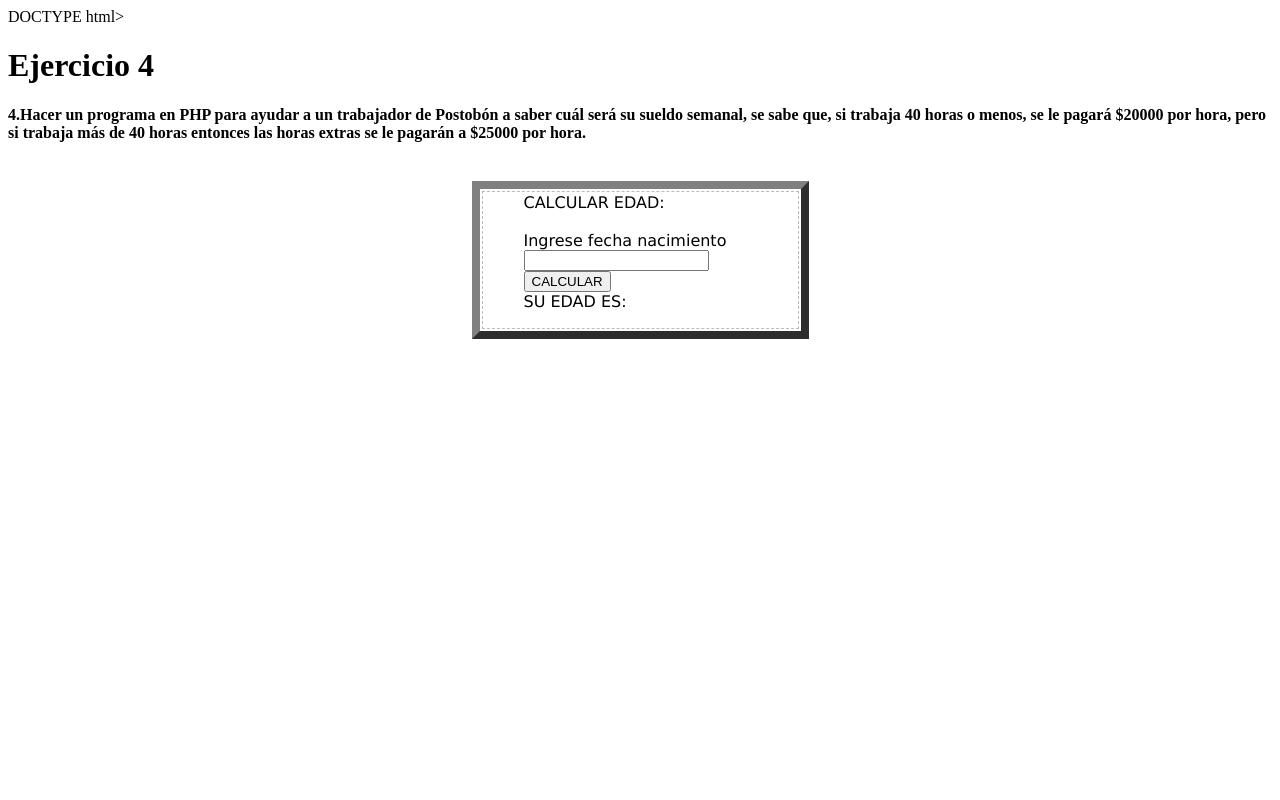
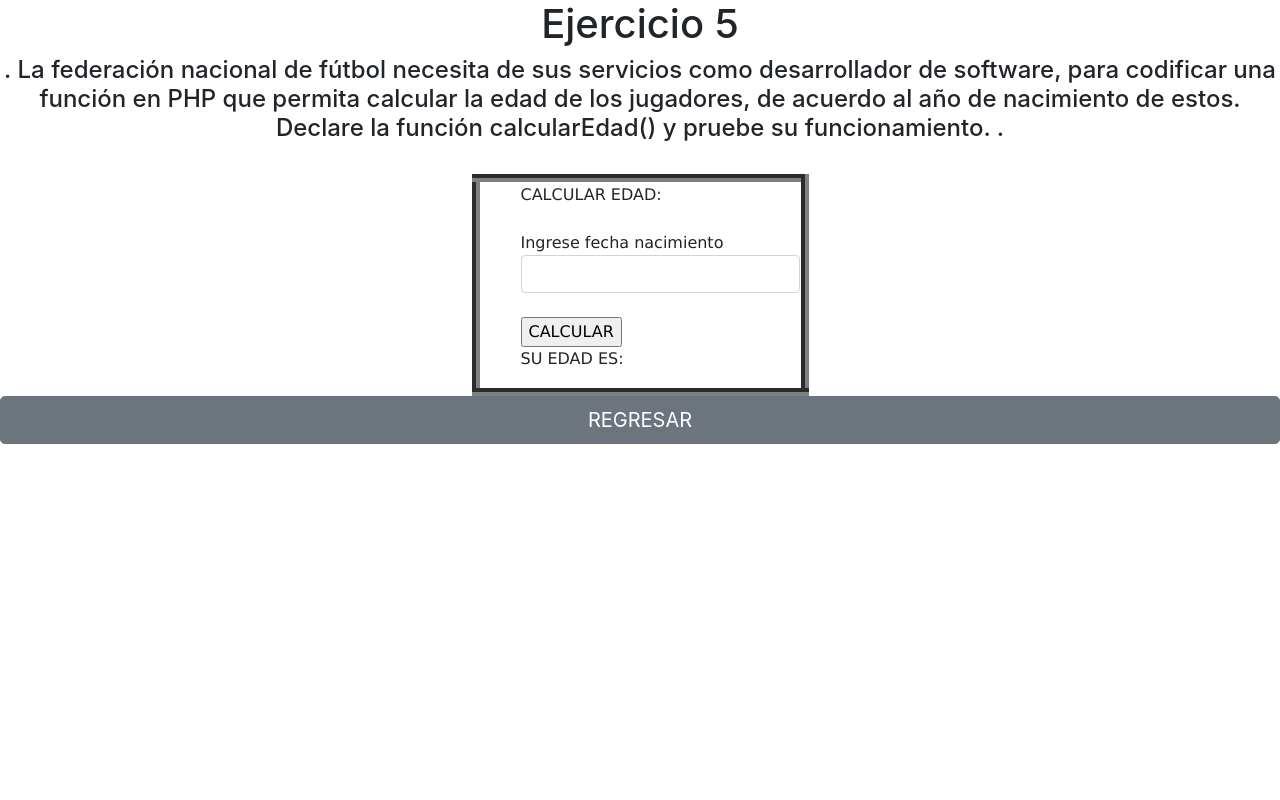
Before and after one commit to ax14m/evaluacionWEB1, a PHP site: page /evaluacionWEB1/Punto_5.php in a window 1280 px wide. Run offline with PHP 8.4, Linux system fonts and the light colour scheme.

Commit message:
29092020
cambios

```diff
--- a/Punto_1.php
+++ b/Punto_1.php
@@ -1,8 +1,10 @@
 <!DOCTYPE html>
-<html lang="en">
+<html lang="es">
 <head>
     <meta charset="UTF-8">
     <meta name="viewport" content="width=device-width, initial-scale=1.0">
+    <link rel="stylesheet" href="https://stackpath.bootstrapcdn.com/bootstrap/4.5.2/css/bootstrap.min.css" integrity="sha384-JcKb8q3iqJ61gNV9KGb8thSsNjpSL0n8PARn9HuZOnIxN0hoP+VmmDGMN5t9UJ0Z" crossorigin="anonymous">
+
     <title>Punto 1</title>
 </head>
 <body>
@@ -59,6 +61,7 @@ if(isset($_REQUEST['calcular'])){
 </tr>
 </tbody>
 </table>
+<a href="http://localhost/evaluacionWEB1/index.php" class="btn btn-secondary btn-lg btn-block" role="button" aria-pressed="true">REGRESAR</a>
 
 
 
--- a/Punto_2.php
+++ b/Punto_2.php
@@ -3,6 +3,8 @@
 <head>
     <meta charset="UTF-8">
     <meta name="viewport" content="width=device-width, initial-scale=1.0">
+    <link rel="stylesheet" href="https://stackpath.bootstrapcdn.com/bootstrap/4.5.2/css/bootstrap.min.css" integrity="sha384-JcKb8q3iqJ61gNV9KGb8thSsNjpSL0n8PARn9HuZOnIxN0hoP+VmmDGMN5t9UJ0Z" crossorigin="anonymous">
+
     <title>Document</title>
 </head>
 <body>
@@ -63,6 +65,7 @@ if(isset($_REQUEST['calcular'])){
 </tr>
 </tbody>
 </table>
+<a href="http://localhost/evaluacionWEB1/index.php" class="btn btn-secondary btn-lg btn-block" role="button" aria-pressed="true">REGRESAR</a>
 
 
 
--- a/Punto_3.php
+++ b/Punto_3.php
@@ -3,6 +3,8 @@
 <head>
     <meta charset="UTF-8">
     <meta name="viewport" content="width=device-width, initial-scale=1.0">
+    <link rel="stylesheet" href="https://stackpath.bootstrapcdn.com/bootstrap/4.5.2/css/bootstrap.min.css" integrity="sha384-JcKb8q3iqJ61gNV9KGb8thSsNjpSL0n8PARn9HuZOnIxN0hoP+VmmDGMN5t9UJ0Z" crossorigin="anonymous">
+
     <title>Document</title>
 </head>
 <body>
@@ -87,6 +89,7 @@ if(isset($_REQUEST['calcular'])){
 </tr>
 </tbody>
 </table>
+<a href="http://localhost/evaluacionWEB1/index.php" class="btn btn-secondary btn-lg btn-block" role="button" aria-pressed="true">REGRESAR</a>
 
 
 
--- a/Punto_4.php
+++ b/Punto_4.php
@@ -3,6 +3,8 @@
 <head>
     <meta charset="UTF-8">
     <meta name="viewport" content="width=device-width, initial-scale=1.0">
+    <link rel="stylesheet" href="https://stackpath.bootstrapcdn.com/bootstrap/4.5.2/css/bootstrap.min.css" integrity="sha384-JcKb8q3iqJ61gNV9KGb8thSsNjpSL0n8PARn9HuZOnIxN0hoP+VmmDGMN5t9UJ0Z" crossorigin="anonymous">
+
     <title>Document</title>
 </head>
 <body>
@@ -67,6 +69,7 @@ if(isset($_REQUEST['calcular'])){
 </tr>
 </tbody>
 </table>
+<a href="http://localhost/evaluacionWEB1/index.php" class="btn btn-secondary btn-lg btn-block" role="button" aria-pressed="true">REGRESAR</a>
 
 
 
--- a/Punto_5.php
+++ b/Punto_5.php
@@ -1,17 +1,19 @@
-DOCTYPE html>
+<!DOCTYPE html>
 <html lang="es">
 <head>
     <meta charset="UTF-8">
     <meta name="viewport" content="width=device-width, initial-scale=1.0">
+    <link rel="stylesheet" href="https://stackpath.bootstrapcdn.com/bootstrap/4.5.2/css/bootstrap.min.css" integrity="sha384-JcKb8q3iqJ61gNV9KGb8thSsNjpSL0n8PARn9HuZOnIxN0hoP+VmmDGMN5t9UJ0Z" crossorigin="anonymous">
+
     <title>Document</title>
 </head>
 <body>
 <div class="text-center" >
 
-<H1> Ejercicio 4 <h1>
+<H1> Ejercicio 5 <h1>
 
-  <h4>    4.Hacer un programa en PHP para ayudar a un trabajador de Postobón a saber cuál será su sueldo semanal, se sabe que, si trabaja 40 horas o menos, se le pagará $20000 por hora,
-       pero si trabaja más de 40 horas entonces las horas extras se le pagarán a $25000 por hora.  </h4>
+  <h4>   . La federación nacional de fútbol necesita de sus servicios como desarrollador de software, para codificar una función en PHP que permita calcular la edad de los jugadores, de acuerdo al año de nacimiento de estos.
+      Declare la función calcularEdad() y pruebe su funcionamiento. .  </h4>
 
    <br>
 
@@ -47,6 +49,7 @@ $fechaNac=$_REQUEST['fechaNac']; //capturar valor
 </td>
 </tr>
 </table>
+<a href="http://localhost/evaluacionWEB1/index.php" class="btn btn-secondary btn-lg btn-block" role="button" aria-pressed="true">REGRESAR</a>
 
 
 
```
Also changed, not shown: index.php (+5 -7 lines).
